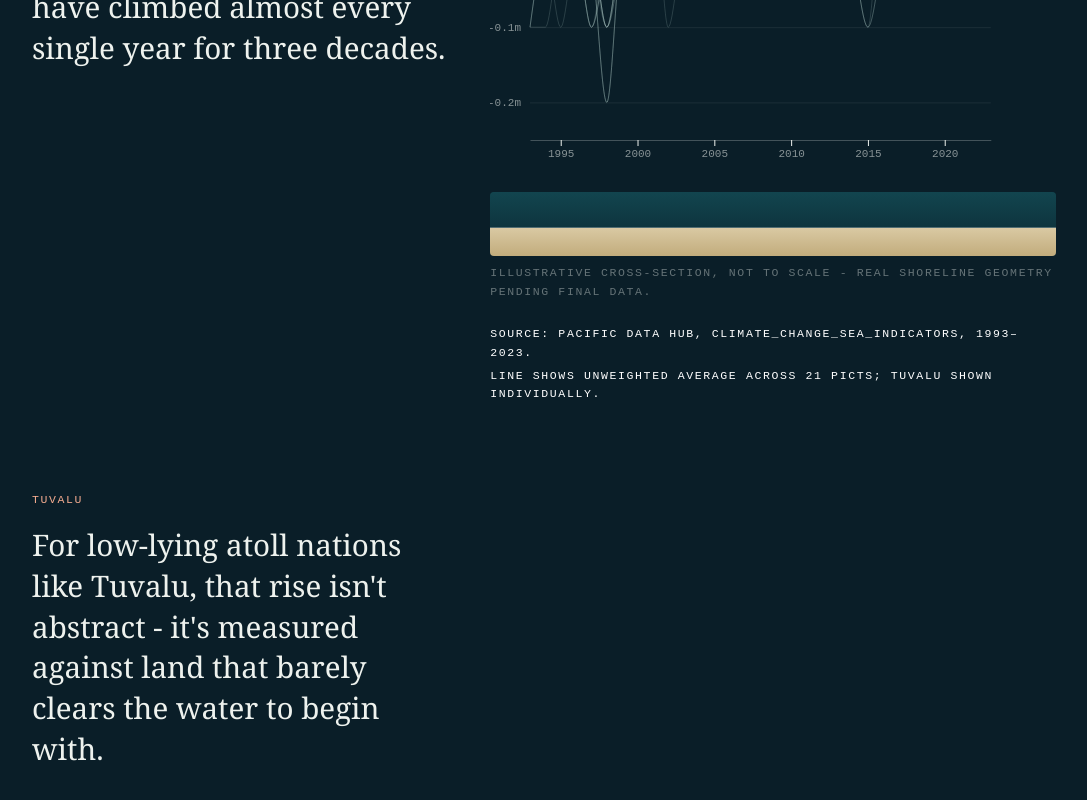
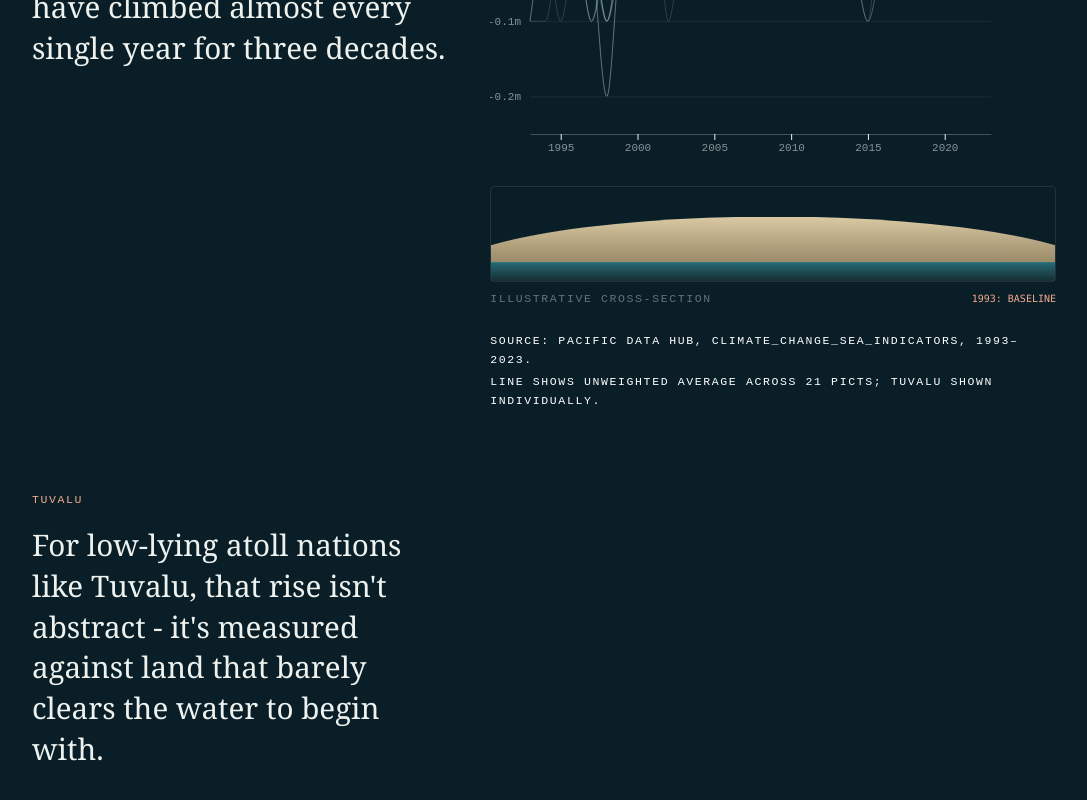
Before and after one commit to dungnotnull/rawHapri-Pacific-dataviz-storytelling, a Next.js app: page / in a window 1280 px wide. Shown: the part 1087-1887 px from the top of the page, without its empty margins (96-1183 px from the left). Built offline with nearby package versions, Linux system fonts and the light colour scheme.

Commit message:
do continue

```diff
--- a/components/charts/ShorelineStrip.tsx
+++ b/components/charts/ShorelineStrip.tsx
@@ -1,30 +1,38 @@
 "use client";
 
 export function ShorelineStrip({ retreat }: { retreat: number }) {
-  // retreat: 0 (1993, full width) -> 1 (present-day, eroded)
-  const landWidthPct = 100 - retreat * 34;
-  const inset = (100 - landWidthPct) / 2;
+  // retreat: 0 (1993, low sea level) -> 1 (present-day, high sea level)
+
+  // Water height goes from 20% to 35% of the container (represents ~15cm rise over a low-lying atoll)
+  const waterHeightPct = 20 + retreat * 15;
 
   return (
     <div className="w-full">
-      <div className="relative h-16 w-full overflow-hidden rounded-sm bg-[#0d3038]">
-        {/* water */}
-        <div className="absolute inset-0 bg-gradient-to-b from-[#12454f] to-[#0a2831]" />
-        {/* land strip, shrinking from both edges */}
+      <div className="relative h-24 w-full overflow-hidden rounded-sm bg-ocean/20 border border-foam/10">
+        {/* Land (Island Cross Section) */}
         <div
-          className="absolute bottom-0 h-7 bg-gradient-to-b from-[#d9c9a3] to-[#c2ac7c] transition-all duration-[1200ms] ease-out"
-          style={{ left: `${inset}%`, right: `${inset}%` }}
+          className="absolute bottom-0 left-0 right-0 h-16 bg-gradient-to-t from-[#827150] to-[#d9c9a3]"
+          style={{
+            clipPath: 'ellipse(60% 100% at 50% 100%)'
+          }}
         />
-        {/* waterline */}
+
+        {/* Water Rising */}
         <div
-          className="absolute h-px bg-foam/30 transition-all duration-[1200ms] ease-out"
-          style={{ bottom: "28px", left: 0, right: 0 }}
-        />
+          className="absolute bottom-0 left-0 right-0 bg-gradient-to-t from-[#0a2831] to-[#1a6575] transition-all duration-[1200ms] ease-out opacity-90 border-t border-cyan-300/40"
+          style={{ height: `${waterHeightPct}%` }}
+        >
+          {/* subtle wave animation could go here, but static is fine for now */}
+        </div>
       </div>
-      <p className="eyebrow mt-2 text-foam/40">
-        Illustrative cross-section, not to scale - real shoreline geometry
-        pending final data.
-      </p>
+      <div className="flex justify-between items-center mt-2">
+        <p className="eyebrow text-foam/40">
+          Illustrative cross-section
+        </p>
+        <p className="font-mono text-[10px] text-coral-soft transition-all duration-1000">
+          {retreat === 0 ? "1993: BASELINE" : "2023: WATER LEVEL RISE"}
+        </p>
+      </div>
     </div>
   );
 }
```
